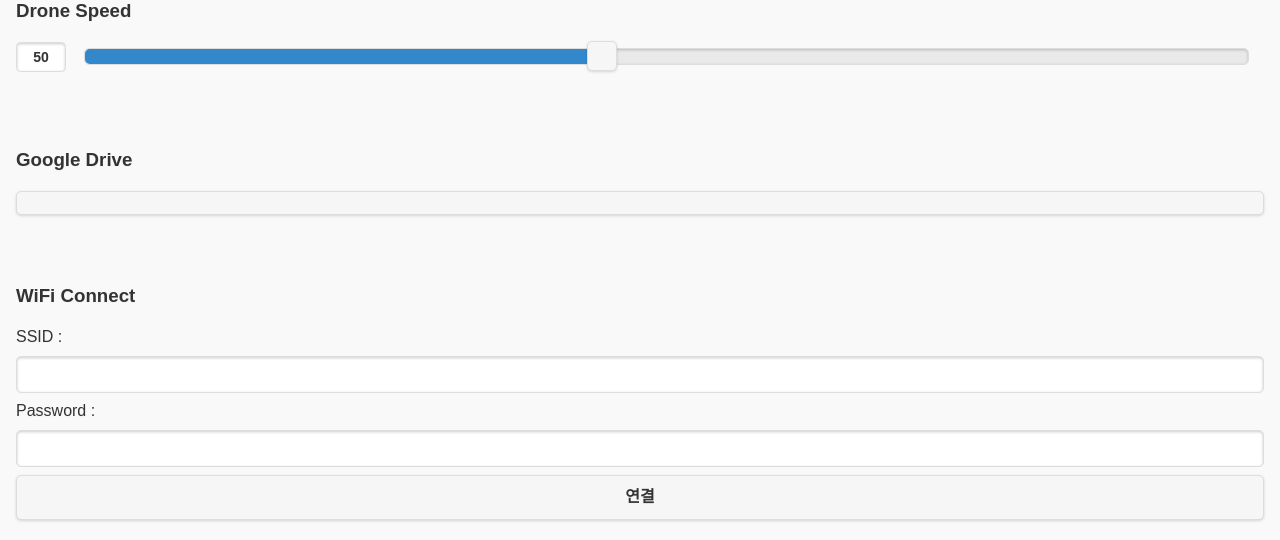
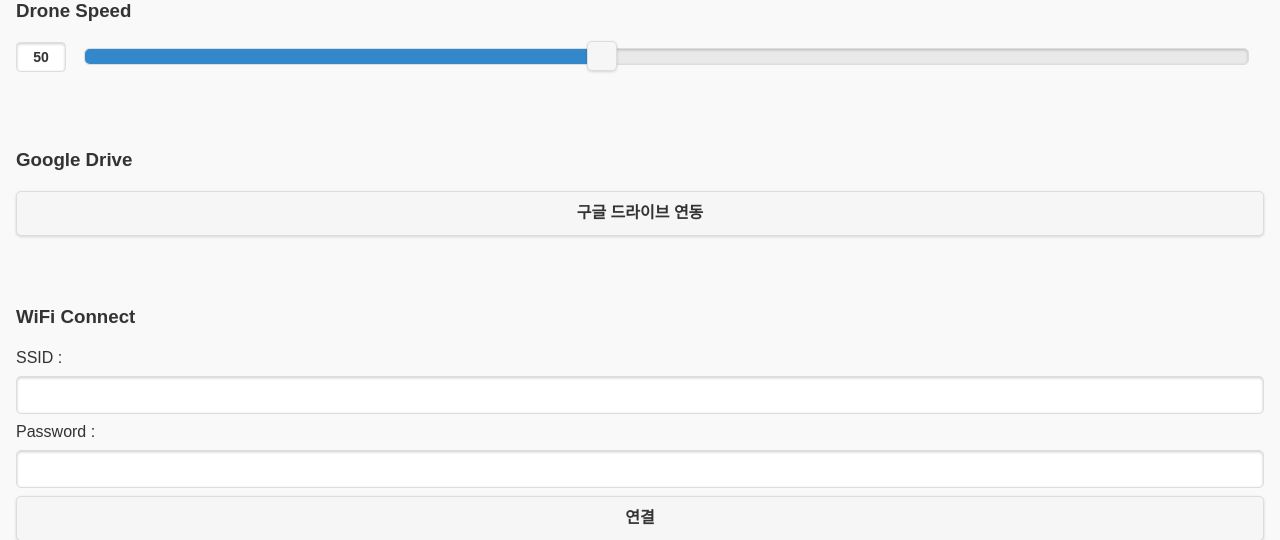
Before and after one commit to 17011607/Capstone_Project, a Python web app: template flask/templates/setting.html in a window 1280 px wide. Shown: the part 147-687 px from the top of the page. Run offline with Jinja, Linux system fonts and the light colour scheme; the template is opened without the code that fills it, so the values that code supplies are empty.

Commit message:
Update setting.html

```diff
--- a/flask/templates/setting.html
+++ b/flask/templates/setting.html
@@ -53,7 +53,7 @@
                     <div class="setting-box" style="text-align:left">
                         <h3>Google Drive</h3>
                     </div>
-                    <button type="button" onclick="location.href='get_credentials';"></button>
+                    <button type="button" onclick="location.href='get_credentials';">구글 드라이브 연동</button>
                 </div>
                 <br><br>
                 <div class="setting-box" style="text-align:left">
```
